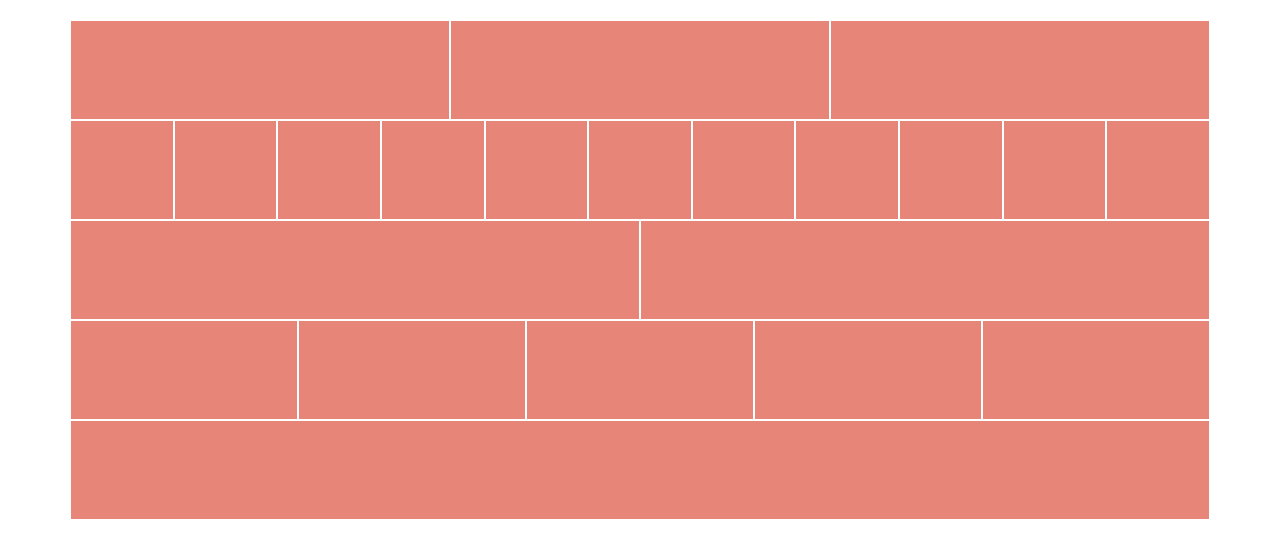
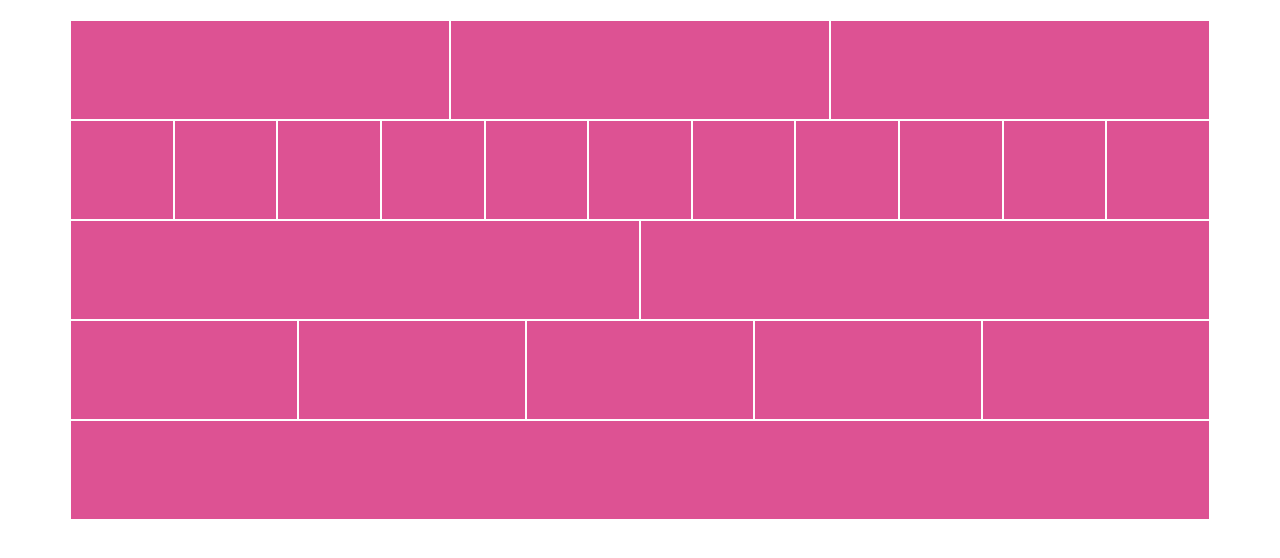
Before and after one commit to Andre-desing/grilla-bootstrap, a plain HTML site: page index.html in a window 1280 px wide. Drawn offline with nearby package versions, Linux system fonts and the light colour scheme.

Commit message:
Changing the color

```diff
--- a/index.html
+++ b/index.html
@@ -19,7 +19,7 @@
     <title>Hello, world!</title>
   </head>
   <body>
-    <div class="container" style="background: rgb(231, 133, 120);">
+    <div class="container" style="background: rgb(221, 82, 147);">
         <!-- frist row -->
         <div class="row">
             <div class="col">
```
